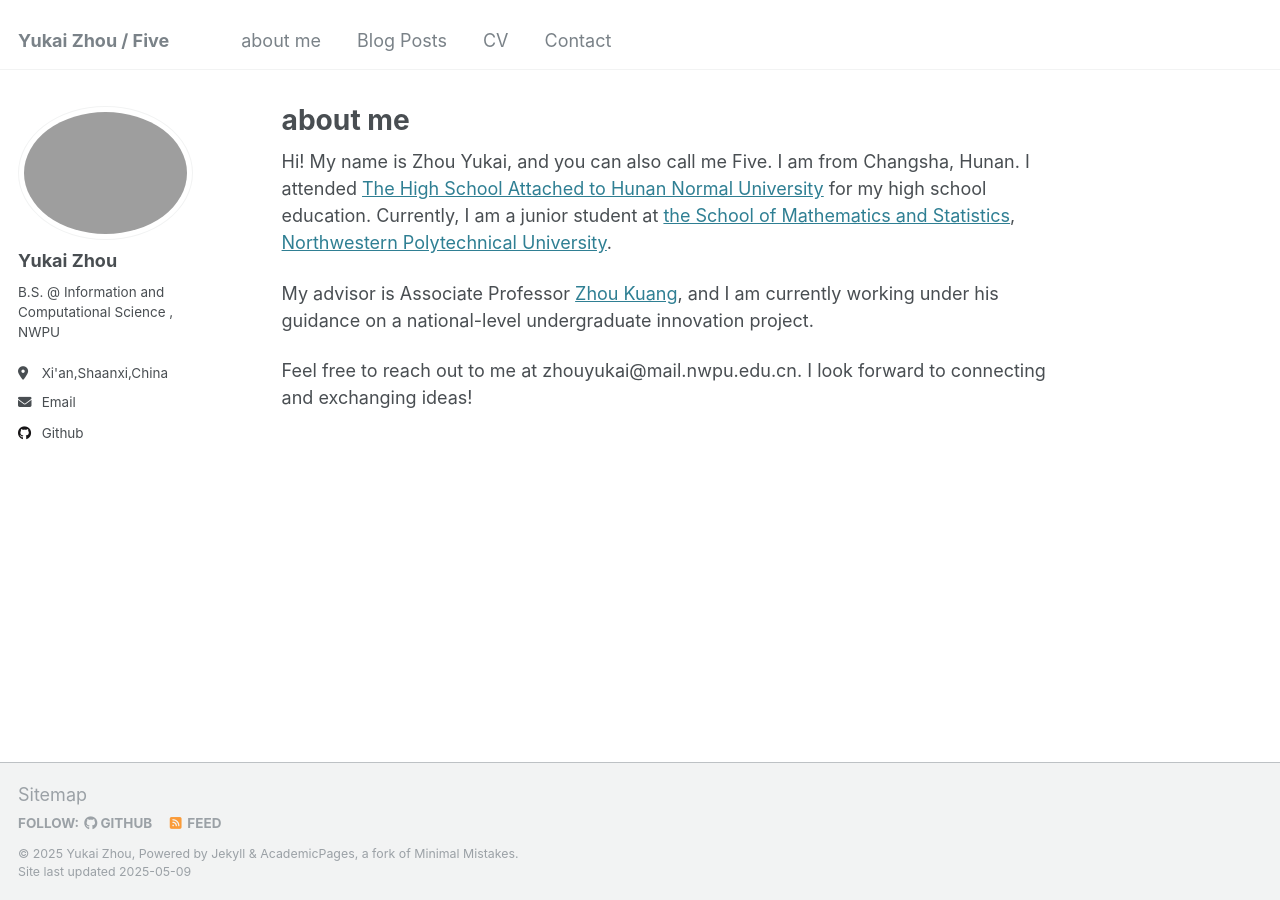
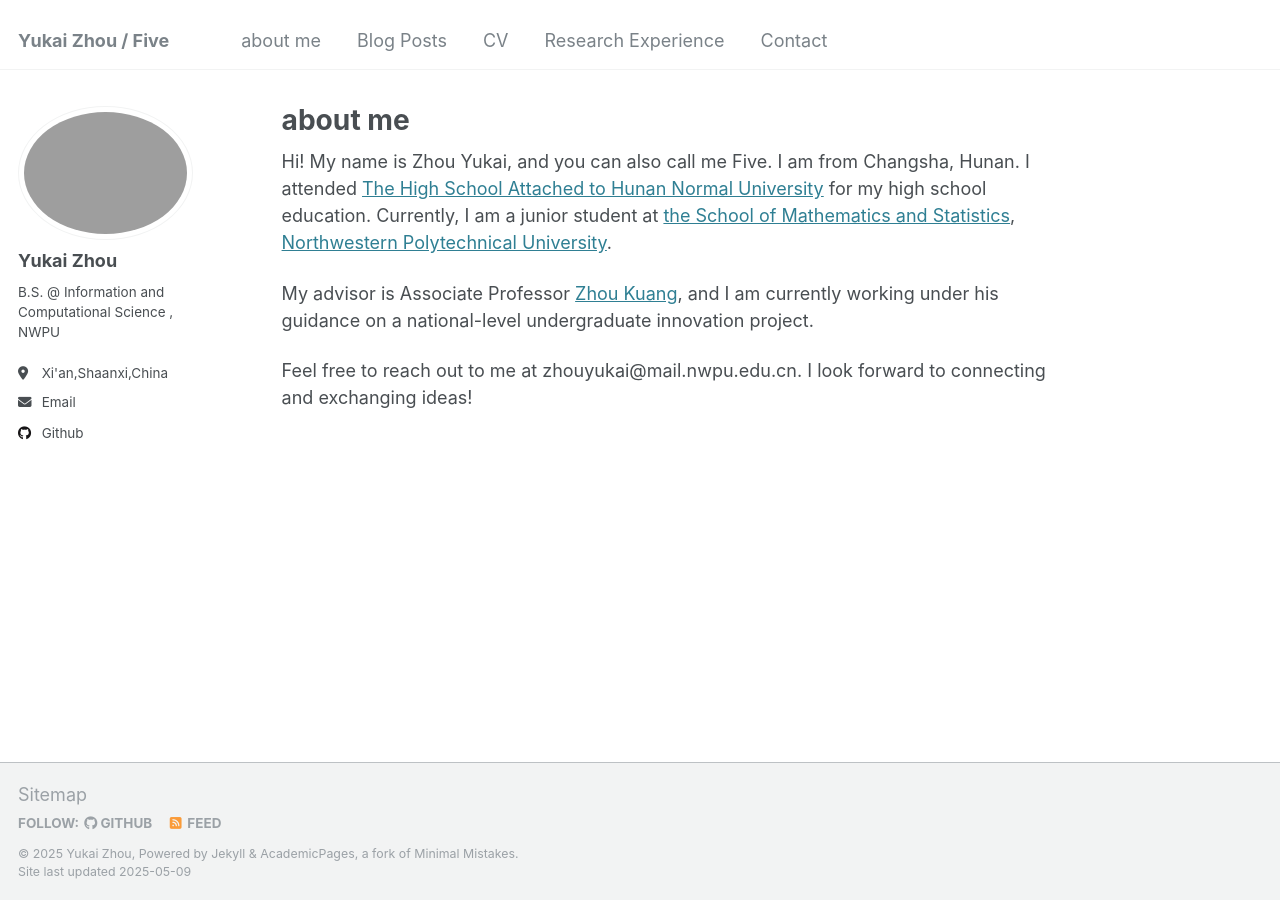
Before and after one commit to 520activater/520activater.github.io, a Jekyll site: the page built from _pages/about.md, in a window 1280 px wide. Built offline with Jekyll 4.4.1, drawn with Linux system fonts in a browser that asks for light colours.

Commit message:
add research.yml

```diff
--- a/_data/navigation.yml
+++ b/_data/navigation.yml
@@ -23,6 +23,9 @@ main:
   - title: "CV"
     url: /cv/
 
+  - title: "Research Experience"
+    url: /research/
+
  # - title: "Guide"
 #  url: /markdown/
 
```
